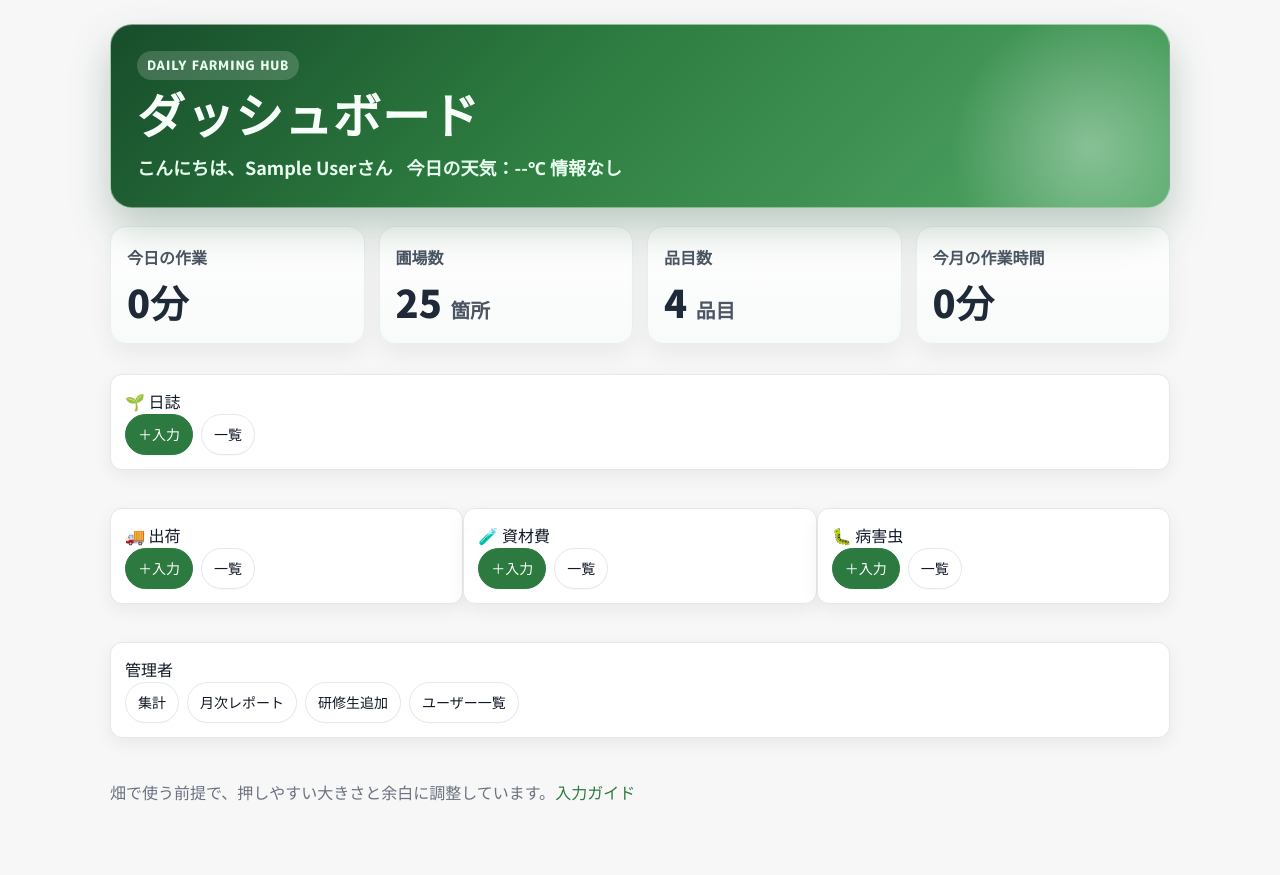
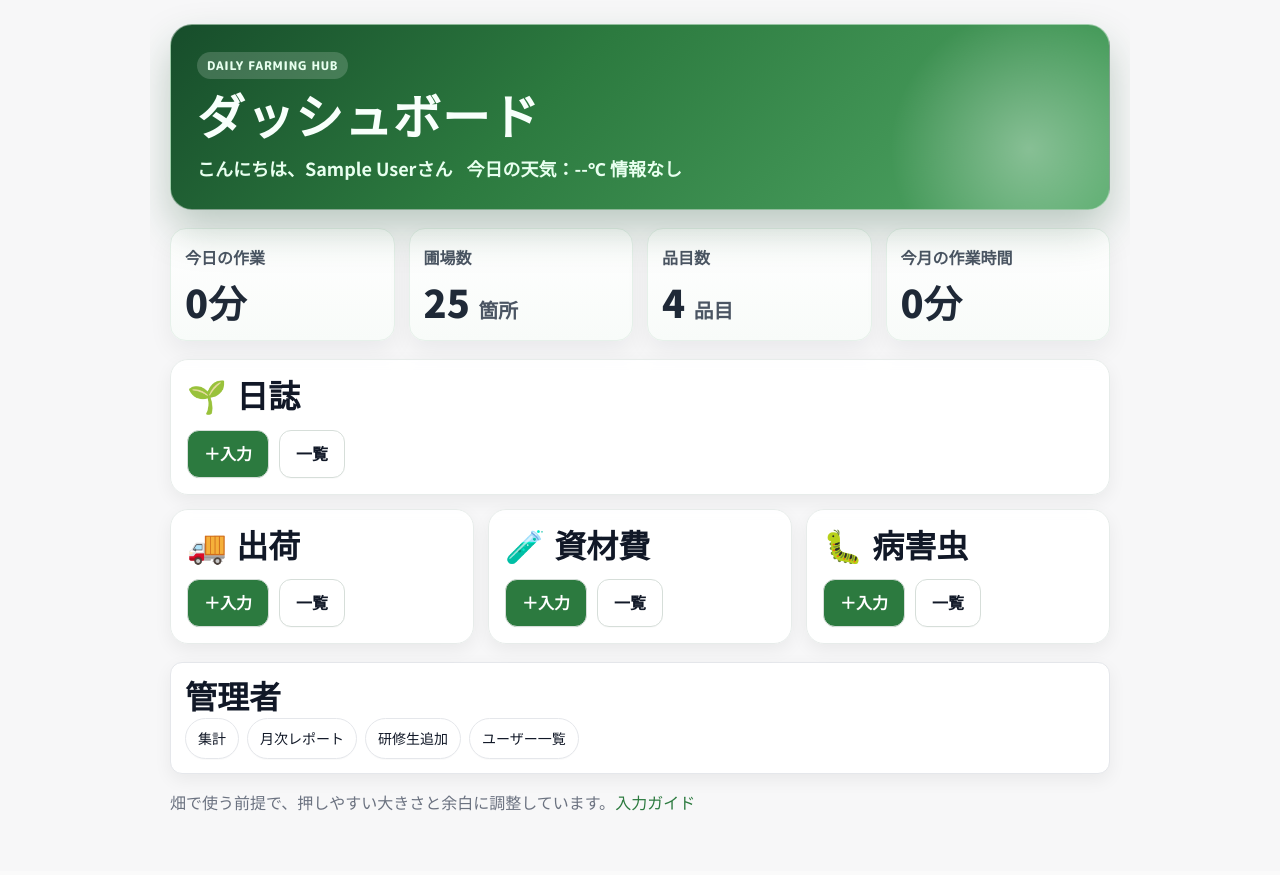
Before and after one commit to onoderakouya/nines_diary, a PHP site: page / in a window 1280 px wide. Shown: the part 65-940 px from the top of the page. After the commit the page ends 876 px from the top, so only its background shows below. Run offline with PHP 8.4, Linux system fonts and the light colour scheme; the visitor is signed in with stand-in values (Sample User, id 1); data that the repository does not hold is empty.

Commit message:
Fix dashboard mobile layout and responsive card grids

```diff
--- a/app.css
+++ b/app.css
@@ -322,22 +339,23 @@ body{ padding-top: 0; }
 .dashboard-user-menu:focus-within .dashboard-user-dropdown{display:block}
 
 .dashboard-container{
-  max-width:1100px;
+  width:min(100%,1100px);
   padding:24px 20px 40px;
+  overflow-x:clip;
 }
 
 .dashboard-hero{
   position:relative;
   overflow:hidden;
   margin:0 0 18px;
-  padding:26px;
+  padding:clamp(16px,4vw,26px);
   border:1px solid rgba(255,255,255,.45);
   border-radius:22px;
   background:linear-gradient(135deg, #174d2b 0%, #2c7a3f 40%, #51a866 100%);
   color:#f8fffb;
   box-shadow:0 20px 40px rgba(23,77,43,.26);
 }
-.dashboard-hero-content{position:relative;z-index:1}
+.dashboard-hero-content{position:relative;z-index:1;min-width:0}
 .dashboard-hero-glow{
   position:absolute;
   right:-60px;
@@ -353,7 +371,7 @@ body{ padding-top: 0; }
   padding:4px 10px;
   border-radius:999px;
   font-family:"M PLUS Rounded 1c","Noto Sans JP",sans-serif;
-  font-size:13px;
+  font-size:12px;
   font-weight:800;
   letter-spacing:.06em;
   text-transform:uppercase;
@@ -363,22 +381,24 @@ body{ padding-top: 0; }
 .dashboard-title{
   margin:0;
   font-family:"M PLUS Rounded 1c","Noto Sans JP",sans-serif;
-  font-size:48px;
-  line-height:1.1;
+  font-size:clamp(1.9rem, 7vw, 3rem);
+  line-height:1.15;
   font-weight:900;
   letter-spacing:.02em;
+  overflow-wrap:anywhere;
 }
 .dashboard-meta-row{
   display:flex;
-  gap:14px;
+  gap:10px 14px;
   flex-wrap:wrap;
   margin-top:10px;
 }
 .dashboard-greeting,.dashboard-weather{
   margin:0;
   color:#e8ffef;
-  font-size:18px;
+  font-size:clamp(.94rem,3.6vw,1.125rem);
   font-weight:700;
+  overflow-wrap:anywhere;
 }
 
 .dashboard-kpi-grid{
@@ -389,41 +409,31 @@ body{ padding-top: 0; }
 }
 .dashboard-kpi-card{
   margin:0;
-  padding:18px 16px;
+  padding:16px 14px;
   border-radius:16px;
   border:1px solid #e6f1ea;
   background:linear-gradient(180deg,#ffffff 0%,#f8fbf9 100%);
   box-shadow:0 10px 24px rgba(15,23,42,.06);
+  min-width:0;
 }
 .dashboard-kpi-label{
   margin:0;
   color:#4b5563;
-  font-size:16px;
+  font-size:clamp(.8rem,2.6vw,1rem);
   font-weight:700;
 }
 .dashboard-kpi-value{
   margin:8px 0 0;
-  font-size:38px;
+  font-size:clamp(1.6rem,7vw,2.375rem);
   line-height:1.2;
   font-weight:900;
   color:#1f2937;
+  overflow-wrap:anywhere;
 }
 .dashboard-kpi-unit{font-size:.52em;color:#4b5563}
 
 .dashboard-diary-grid{
   display:grid;
-  grid-template-columns:minmax(0,1fr) !important;
-  gap:14px;
-  margin:0 0 14px;
-}
-
-.dashboard-submenu-grid{
-  display:grid !important;
-  grid-template-columns:repeat(3,minmax(0,1fr)) !important;
-
-.dashboard-submenu-grid{
-  display:grid !important;
-  grid-template-columns:repeat(3,minmax(0,1fr)) !important;
   grid-template-columns:minmax(0,1fr);
   gap:14px;
   margin:0 0 14px;
@@ -431,15 +441,9 @@ body{ padding-top: 0; }
 
 .dashboard-submenu-grid{
   display:grid;
-.dashboard-diary-row{
-  margin:0 0 14px;
-}
-
-.dashboard-submenu-grid{
-  display:grid;
   grid-template-columns:repeat(3,minmax(0,1fr));
   gap:14px;
-  margin:0;
+  margin:0 0 14px;
 }
 .dashboard-submenu-grid > .dashboard-menu-card{min-width:0}
 
@@ -454,7 +458,7 @@ body{ padding-top: 0; }
 .dashboard-menu-title{
   margin:0;
   font-family:"M PLUS Rounded 1c","Noto Sans JP",sans-serif;
-  font-size:32px;
+  font-size:clamp(1.25rem,5vw,2rem);
   line-height:1.3;
   font-weight:800;
 }
@@ -463,11 +467,11 @@ body{ padding-top: 0; }
   gap:10px;
 }
 .dashboard-menu-card .btn{
-  min-height:46px;
-  padding:10px 18px;
+  min-height:44px;
+  padding:10px 16px;
   border-radius:12px;
   border-color:#d6ded9;
-  font-size:18px;
+  font-size:16px;
   font-weight:700;
   transition:all .2s ease;
 }
--- a/index.php
+++ b/index.php
@@ -111,7 +111,6 @@ function formatMinutesToHours(int $minutes): string {
   </section>
 
   <section class="dashboard-diary-grid" aria-label="日誌メニュー">
-  <section class="dashboard-diary-row" aria-label="日誌メニュー">
     <div class="card dashboard-menu-card">
       <div class="dashboard-menu-title">🌱 日誌</div>
       <div class="actions dashboard-menu-actions">
```
Also changed, not shown: other parts of app.css (+47 -19 lines).
